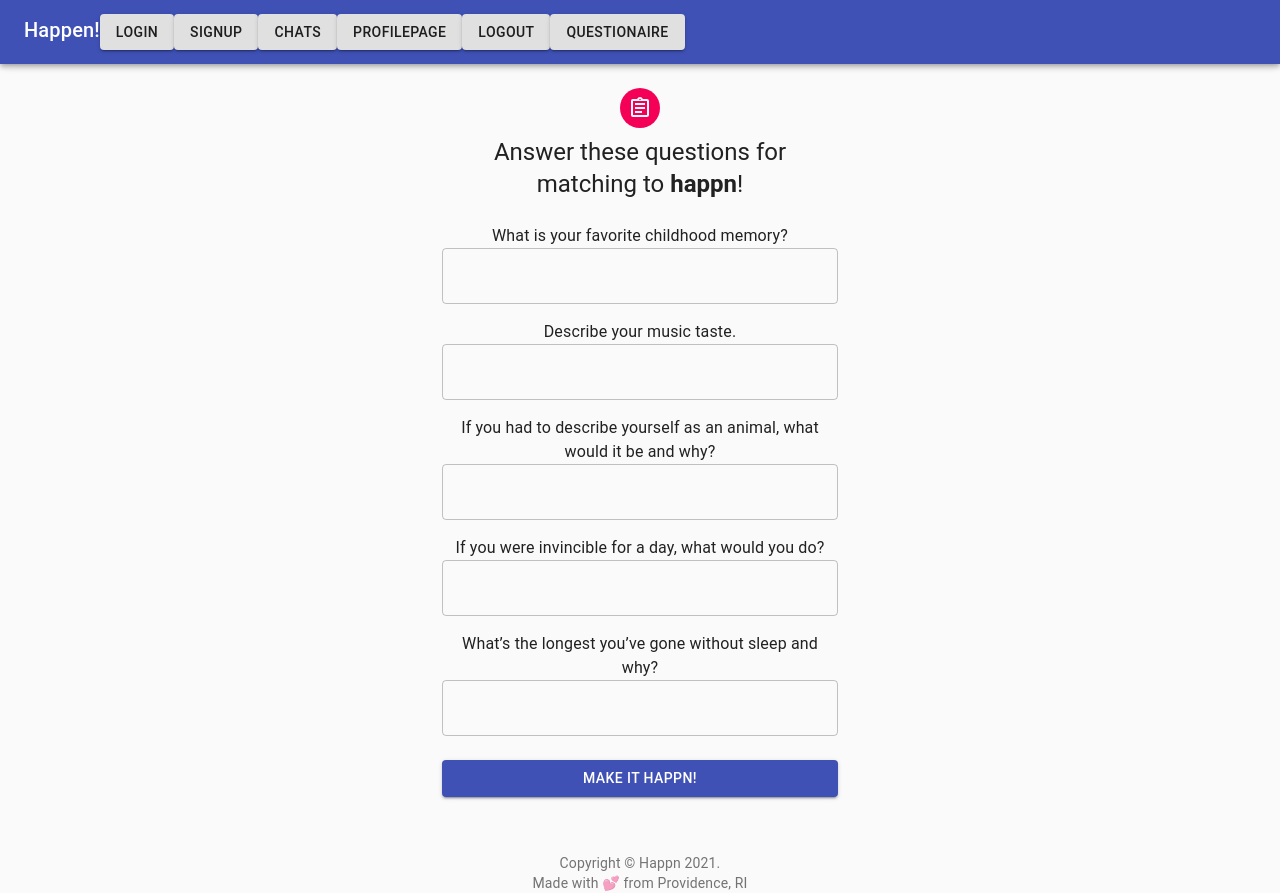
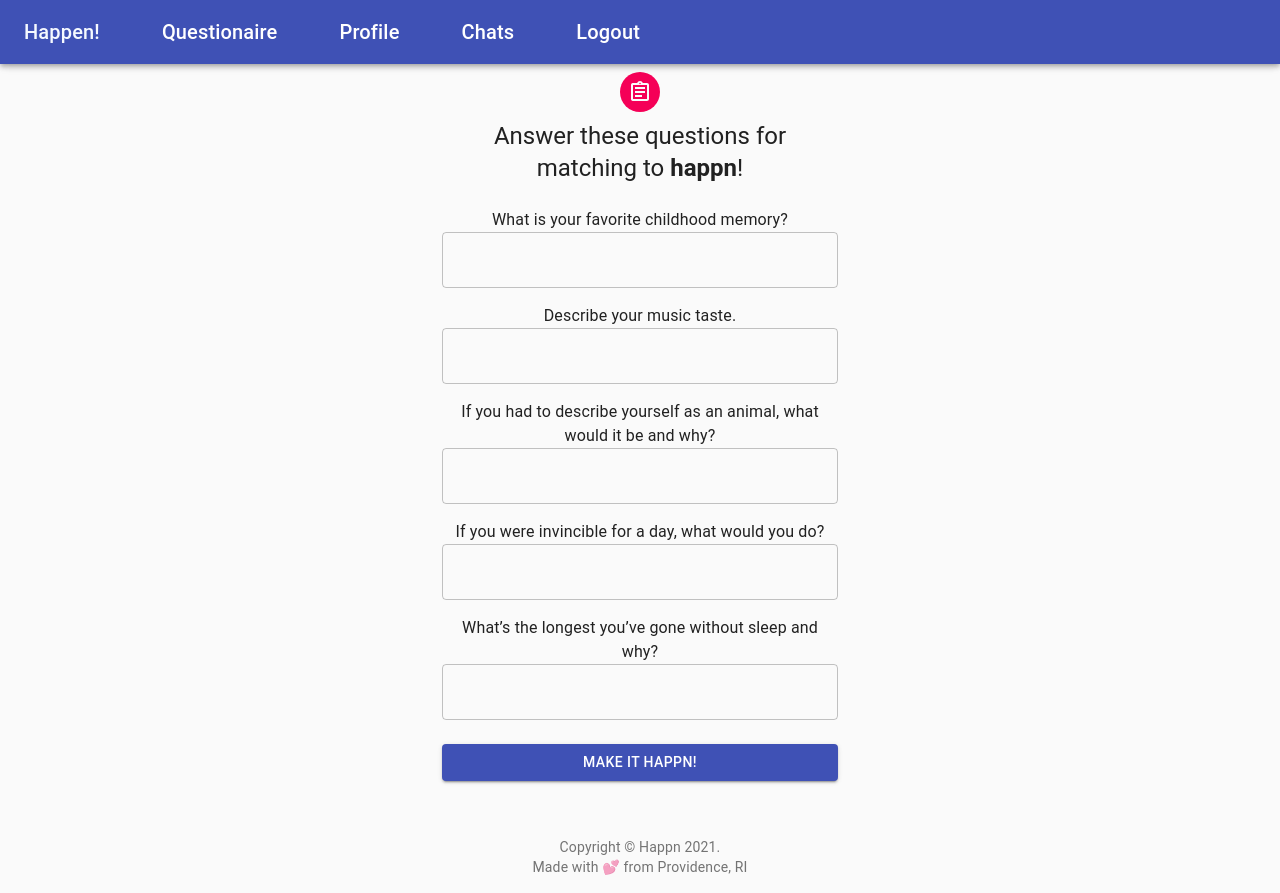
Before and after one commit to SreehariRamMohan/happn-fe, a React (Create React App) app: page /questionaire in a window 1280 px wide. Built offline with nearby package versions, Linux system fonts and the light colour scheme.

Commit message:
changing app headers

```diff
--- a/src/App.js
+++ b/src/App.js
@@ -24,7 +24,7 @@
   return (
     <div className="App">
       <AppHeader />
-      <div style={{marginTop: "10vh"}}>
+      <div>
         <Switch>
         {
           routes.map(({ path, Component }) => (
--- a/src/components/AppHeader.js
+++ b/src/components/AppHeader.js
@@ -1,25 +1,56 @@
 import React from 'react';
 import { Button, Box, AppBar, Toolbar, IconButton, Typography } from '@material-ui/core';
+import { makeStyles } from '@material-ui/core/styles';
 import { NavLink } from 'react-router-dom';
+import { withStyles } from "@material-ui/core/styles";
+import { useLocation } from 'react-router-dom'
+
+
+const WhiteNavItem = withStyles({
+  root: {
+    color: "#f5f9ff"
+  }
+})(Typography)
+
+const useStyles = makeStyles((theme) => ({
+  navlink: {
+    textDecoration: "none",
+    color: "white"
+  }
+
+
+}))
 
 export default function AppHeader() {
+  const classes = useStyles();
 
-  const routes = ['login', 'signup', 'chats', 'profilePage', 'logout', 'questionaire'];
+  const location = useLocation();
+
+  //'signup'
+  const routes_public = ['Login'];
+  const routes = ['Questionaire', 'Profile', 'Chats', 'Logout'];
+
   return (
     <div style={{flexGrow: "1"}}>
       <AppBar>
         <Toolbar>
           <div style={styles.container}>
-            <Typography edge="start" variant="h6"> Happen! </Typography>
+            <WhiteNavItem edge="start" variant="h6"> Happen! </WhiteNavItem>
 
-            { routes.map((aName) =>
-              <NavLink to={ `/${aName}` }>
-                <Button variant="contained">
-                  {aName}
-                </Button>
-              </NavLink>
-              )
-            }
+            {location.pathname.includes("Login") || location.pathname.includes("Logout") ? routes_public.map((aName) =>
+              <Typography variant="h6">
+                <NavLink className={classes.navlink} to={ `/${aName}` }>
+                    {aName}
+                </NavLink>
+              </Typography>)
+              :
+              routes.map((aName) =>
+              <Typography variant="h6">
+                <NavLink className={classes.navlink} to={ `/${aName}` }>
+                    {aName}
+                </NavLink>
+              </Typography>)
+              }
           </div>
         </Toolbar>
       </AppBar>
```
